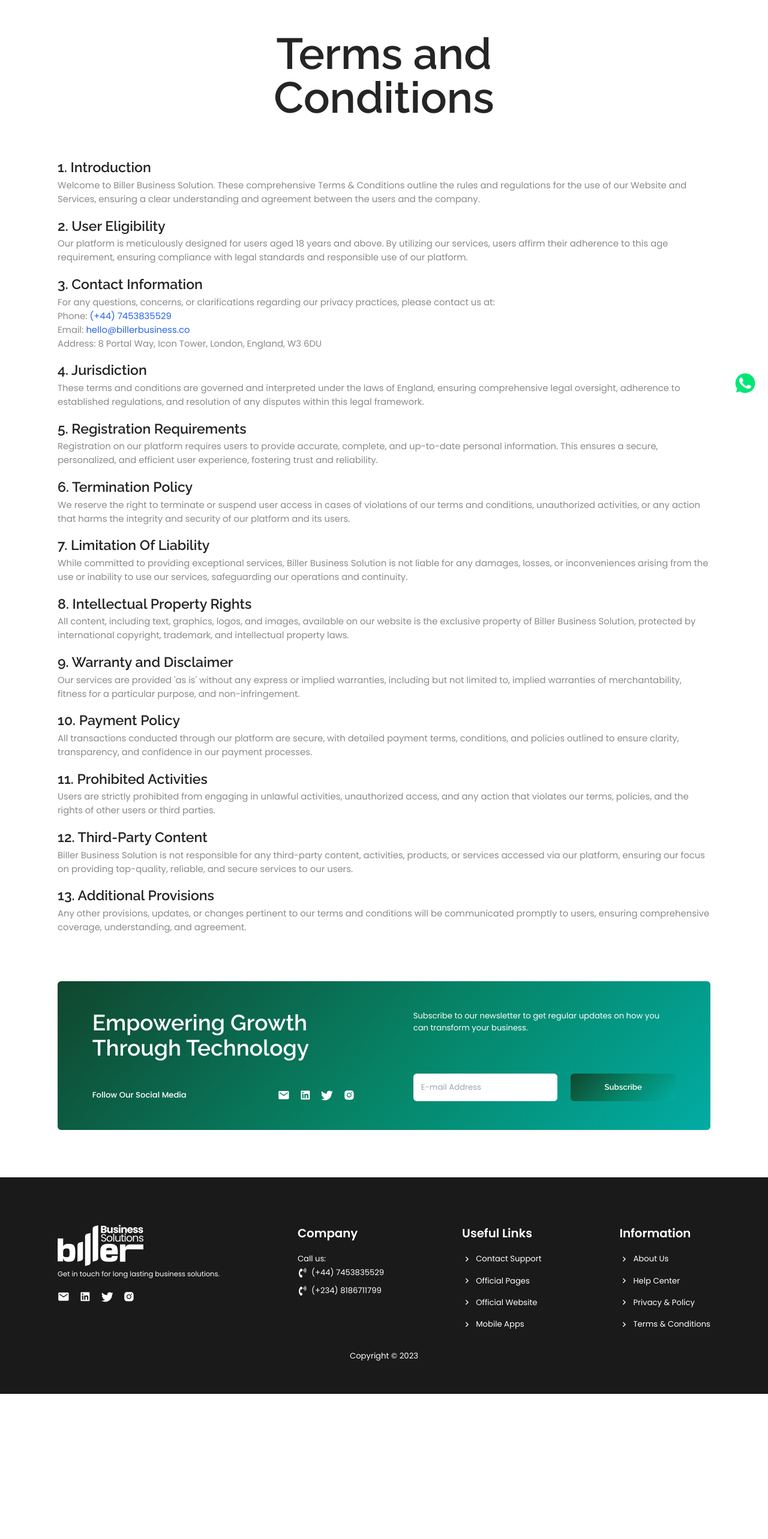
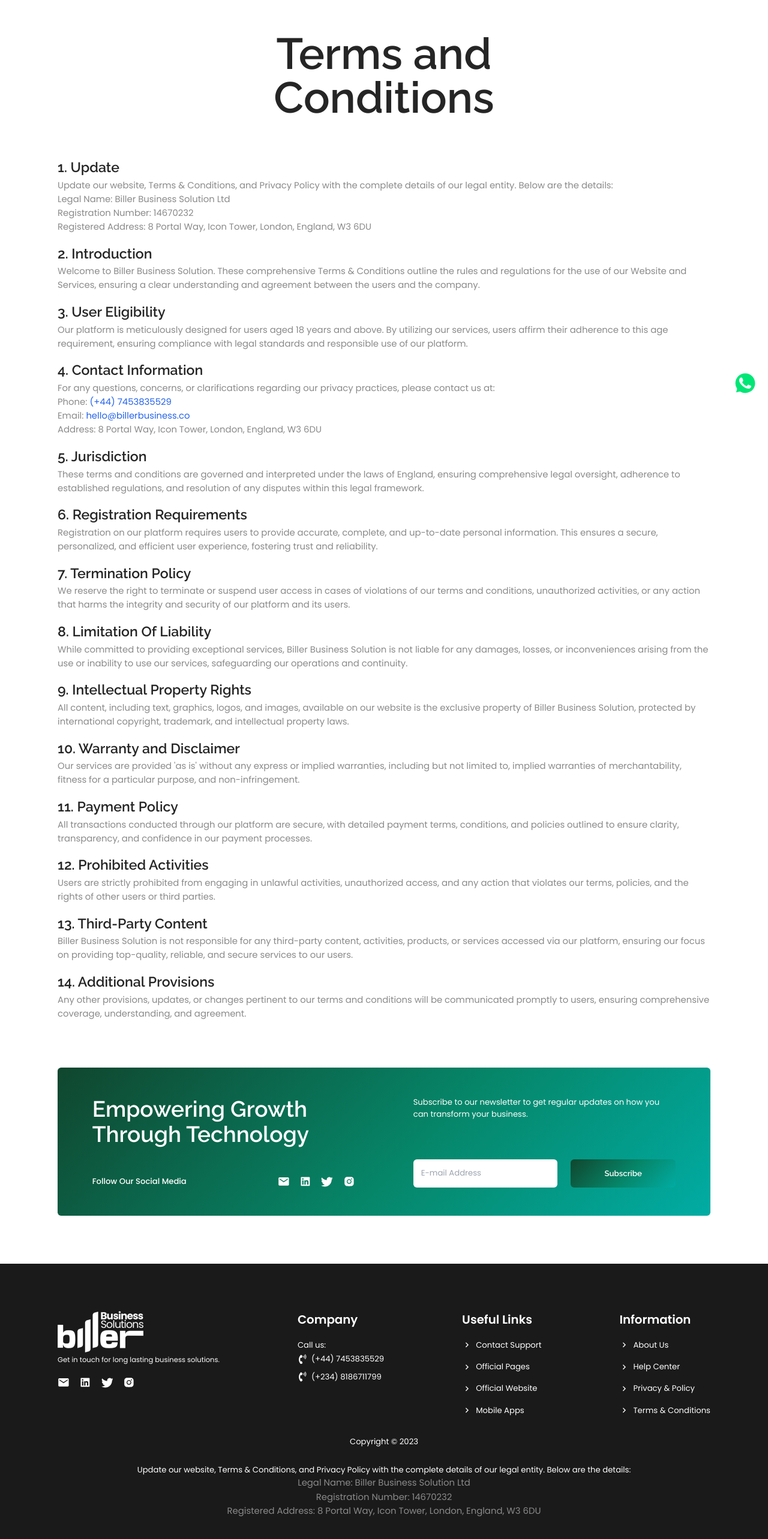
Before and after one commit to Adetayo1999/biller-business, a Next.js app: page /terms in a window 1280 px wide. Shown: the part 128-2694 px from the top of the page at 60% size. Before the commit the page ends 2452 px from the top, so only its background shows below. Built offline with nearby package versions, Linux system fonts and the light colour scheme.

Commit message:
added policy and terms update

```diff
--- a/src/components/privacy/index.tsx
+++ b/src/components/privacy/index.tsx
@@ -46,6 +46,25 @@
 export default Privacy;
 
 const data: Array<{ header: string; body: any }> = [
+  {
+    header: "Update",
+    body: (
+      <>
+        <span>
+          Update our website, Terms & Conditions, and Privacy Policy with the complete details of our legal entity.
+          Below are the details:
+        </span>
+
+        <div className="">
+          <p className="text-[#8A8A8A] text-base md:text-lg ">Legal Name: Biller Business Solution Ltd</p>
+          <p className="text-[#8A8A8A] text-base md:text-lg ">Registration Number: 14670232</p>
+          <p className="text-[#8A8A8A] text-base md:text-lg ">
+            Registered Address: 8 Portal Way, Icon Tower, London, England, W3 6DU
+          </p>
+        </div>
+      </>
+    ),
+  },
   {
     header: "Introduction",
     body: "At Biller Business Solution, we prioritize the privacy and security of our users' information. This Privacy Policy outlines our commitment to safeguarding your data and the practices we employ to ensure this protection.",
--- a/src/components/skeleton/footer/index.tsx
+++ b/src/components/skeleton/footer/index.tsx
@@ -17,20 +17,12 @@
                 <Image src={logoWhite} alt="Billerpay Logo" />
               </div>
               <div className="">
-                <p className="text-sm">
-                  Get in touch for long lasting business solutions.
-                </p>
+                <p className="text-sm">Get in touch for long lasting business solutions.</p>
               </div>
             </div>
             <div className="flex gap-x-5">
               {socialLinks.map((item) => (
-                <Link
-                  href={item.href}
-                  title={item.title}
-                  key={item.id}
-                  target="_blank"
-                  rel="noopener noreferrer"
-                >
+                <Link href={item.href} title={item.title} key={item.id} target="_blank" rel="noopener noreferrer">
                   <item.icon className="text-2xl" />
                 </Link>
               ))}
@@ -69,10 +61,7 @@
               <ul className="flex flex-col gap-y-5">
                 {usefulLinks.map((item) => (
                   <li key={item.id}>
-                    <Link
-                      href={item.path}
-                      className="flex  gap-x-2 items-center"
-                    >
+                    <Link href={item.path} className="flex  gap-x-2 items-center">
                       <span>
                         <MdKeyboardArrowRight className="text-xl" />
                       </span>
@@ -91,10 +80,7 @@
               <ul className="flex flex-col gap-y-5">
                 {informationLinks.map((item) => (
                   <li key={item.id}>
-                    <Link
-                      href={item.path}
-                      className="flex  gap-x-2 items-center"
-                    >
+                    <Link href={item.path} className="flex  gap-x-2 items-center">
                       <span>
                         <MdKeyboardArrowRight className="text-xl" />
                       </span>
@@ -106,10 +92,23 @@
             </div>
           </div>
         </div>
-        <div className="">
-          <p className="md:text-center">
-            Copyright &copy; {new Date().getFullYear()}
-          </p>
+        <div className="mb-8">
+          <p className="md:text-center">Copyright &copy; {new Date().getFullYear()}</p>
+        </div>
+
+        <div className="flex flex-col items-center">
+          <span>
+            Update our website, Terms & Conditions, and Privacy Policy with the complete details of our legal entity.
+            Below are the details:
+          </span>
+
+          <div className="flex flex-col items-center">
+            <p className="text-[#8A8A8A] text-base md:text-lg ">Legal Name: Biller Business Solution Ltd</p>
+            <p className="text-[#8A8A8A] text-base md:text-lg ">Registration Number: 14670232</p>
+            <p className="text-[#8A8A8A] text-base md:text-lg ">
+              Registered Address: 8 Portal Way, Icon Tower, London, England, W3 6DU
+            </p>
+          </div>
         </div>
       </Container>
     </footer>
--- a/src/components/terms/index.tsx
+++ b/src/components/terms/index.tsx
@@ -48,6 +48,30 @@
 export default TermsAndCondition;
 
 const data: Array<{ header: string; body: any }> = [
+  {
+    header: "Update",
+    body: (
+      <>
+        <span>
+          Update our website, Terms & Conditions, and Privacy Policy with the complete details of our legal entity.
+          Below are the details:
+        </span>
+
+
+        <div className="">
+            <p className="text-[#8A8A8A] text-base md:text-lg ">
+              Legal Name: Biller Business Solution Ltd
+            </p>
+            <p className="text-[#8A8A8A] text-base md:text-lg ">
+              Registration Number: 14670232
+            </p>
+            <p className="text-[#8A8A8A] text-base md:text-lg ">
+              Registered Address: 8 Portal Way, Icon Tower, London, England, W3 6DU
+            </p>
+          </div>
+      </>
+    ),
+  },
   {
     header: "Introduction",
     body: "Welcome to Biller Business Solution. These comprehensive Terms & Conditions outline the rules and regulations for the use of our Website and Services, ensuring a clear understanding and agreement between the users and the company.",
```
Lines whose indentation alone changed are shown as unchanged.
